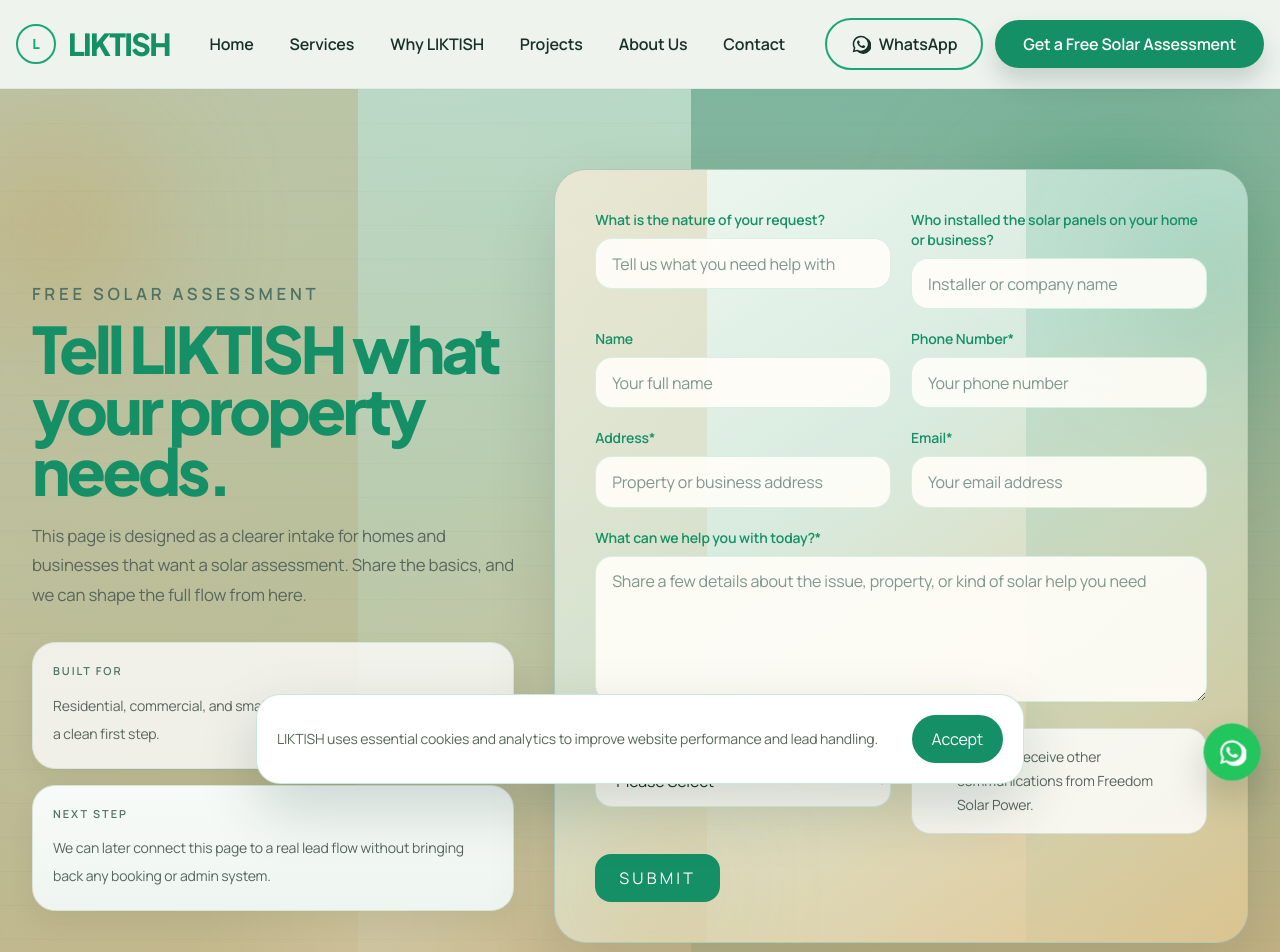
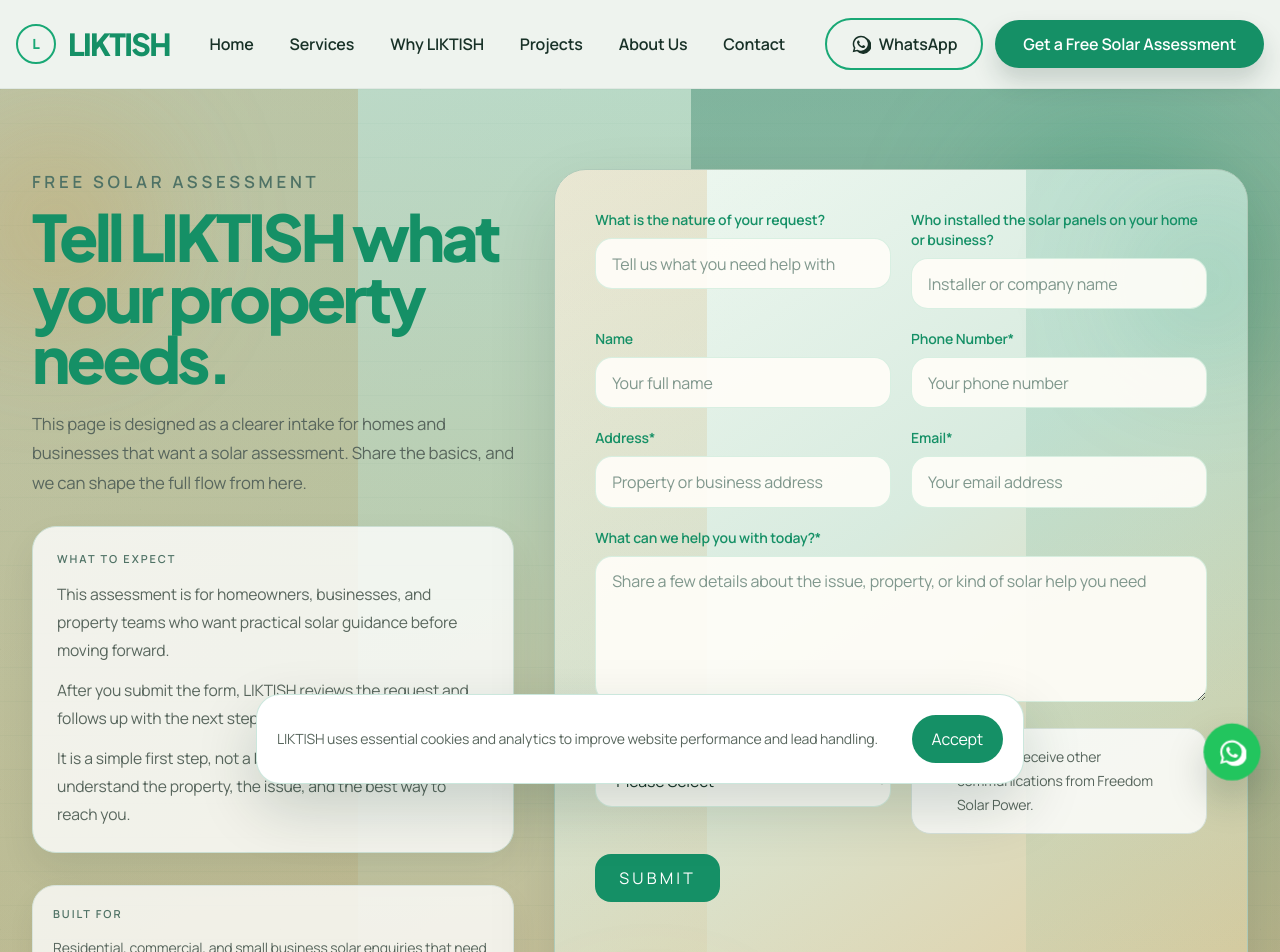
Before and after one commit to Mikedwin/LIKTISH-WEBSITE-, a Next.js app: page /solar-assessment in a window 1280 px wide. Shown: the top 952 px of the page. Built offline with nearby package versions, Linux system fonts and the light colour scheme.

Commit message:
Add trust intro to solar assessment page

```diff
--- a/src/app/(marketing)/solar-assessment/page.tsx
+++ b/src/app/(marketing)/solar-assessment/page.tsx
@@ -31,6 +31,24 @@
             want a solar assessment. Share the basics, and we can shape the full
             flow from here.
           </p>
+
+          <div className="mt-7 rounded-[1.5rem] border border-[#caded2] bg-white/80 p-5 shadow-[0_16px_36px_rgba(11,33,25,0.07)] sm:p-6">
+            <p className="text-[11px] font-semibold uppercase tracking-[0.18em] text-brand-soft">
+              What to expect
+            </p>
+            <p className="mt-3 text-sm leading-7 text-muted sm:text-[0.98rem]">
+              This assessment is for homeowners, businesses, and property teams who
+              want practical solar guidance before moving forward.
+            </p>
+            <p className="mt-3 text-sm leading-7 text-muted sm:text-[0.98rem]">
+              After you submit the form, LIKTISH reviews the request and follows up
+              with the next step, usually by phone or WhatsApp.
+            </p>
+            <p className="mt-3 text-sm leading-7 text-muted sm:text-[0.98rem]">
+              It is a simple first step, not a booking system, and it helps us
+              understand the property, the issue, and the best way to reach you.
+            </p>
+          </div>
 
           <div className="mt-8 grid gap-4 sm:grid-cols-2 xl:grid-cols-1">
             <div className="rounded-[1.45rem] border border-[#d8e4dc] bg-white/78 p-5 shadow-[0_12px_28px_rgba(11,33,25,0.06)]">
```
